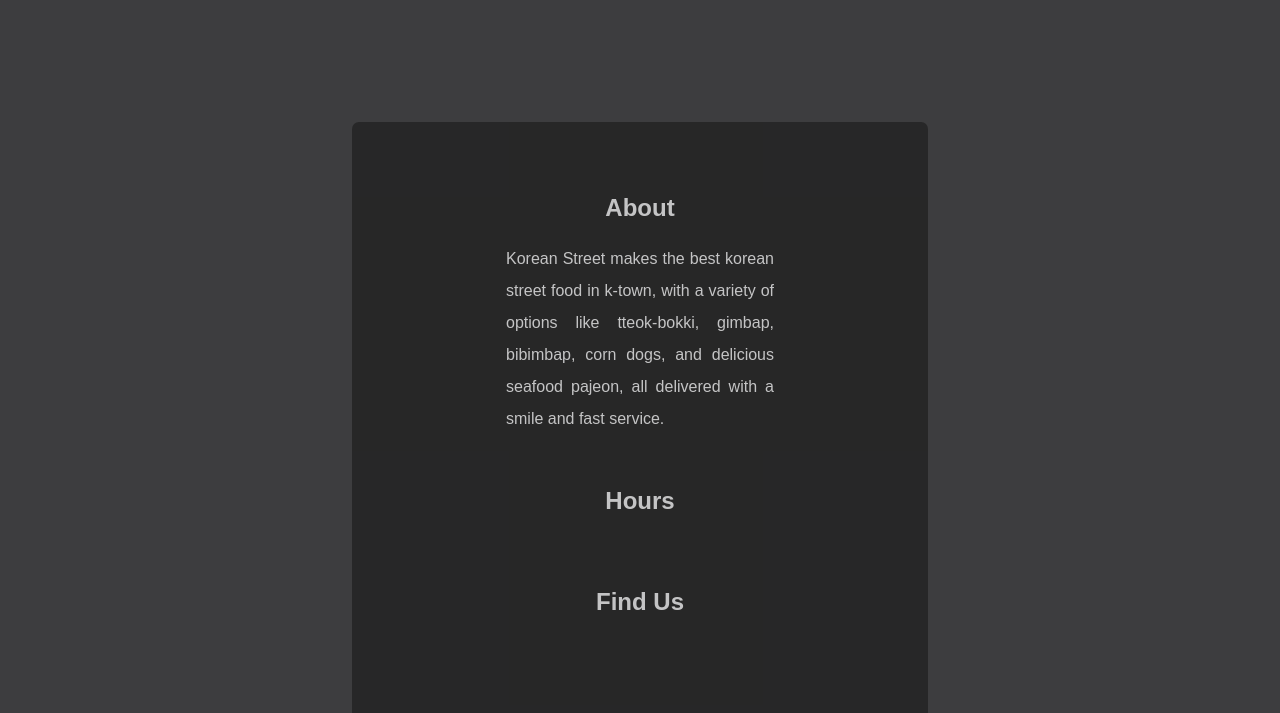
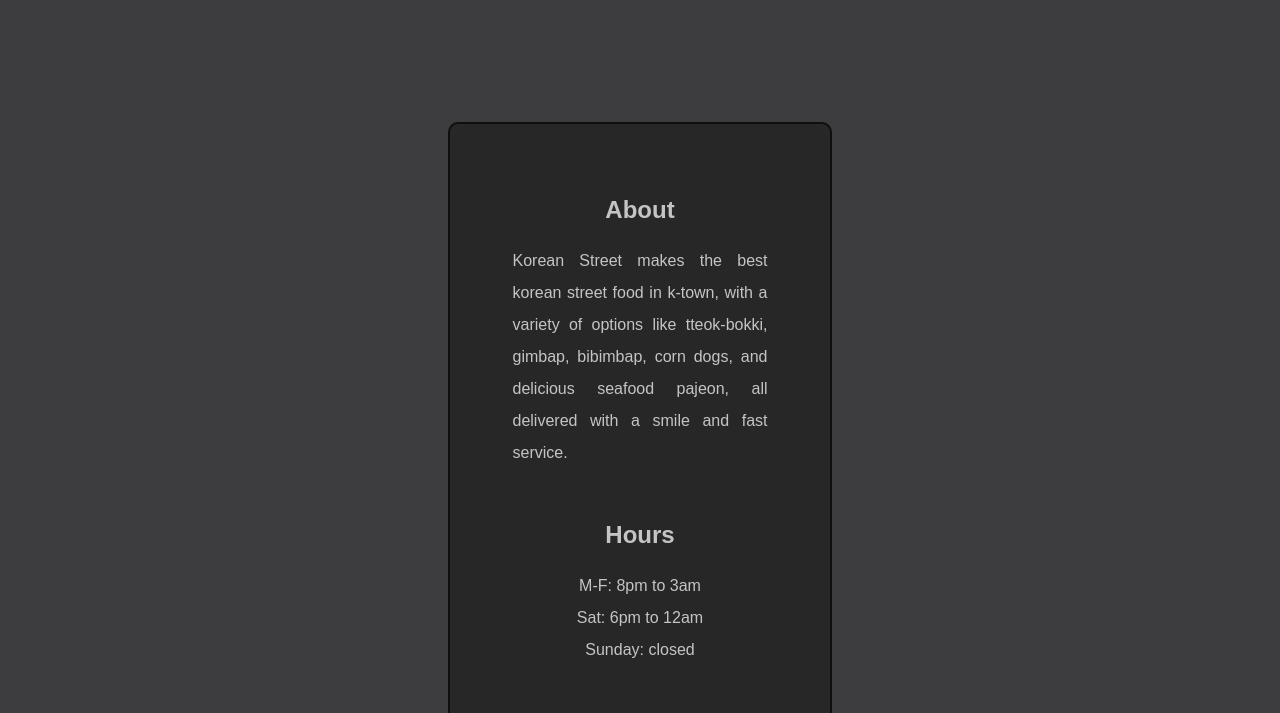
Before and after one commit to nathankim137311/restaurant-page, a plain HTML site: page index.html in a window 1280 px wide. Shown: the part 58-771 px from the top of the page. Drawn offline with Linux system fonts and the light colour scheme; files that its build step writes are made by us from their sources.

Commit message:
added text content to divs, and added black border around card

```diff
--- a/style.css
+++ b/style.css
@@ -167,14 +167,25 @@ main {
           align-items: center;
   background-color: #202020;
   color: #F2F2F2;
-  width: 45%;
+  width: 30%;
   height: 700px;
   padding: 20px;
-  border-radius: 7px;
+  border-radius: 10px;
+  border: 2px solid black;
 }
 
 .card-div {
-  width: 50%;
+  display: -webkit-box;
+  display: -ms-flexbox;
+  display: flex;
+  -webkit-box-align: center;
+      -ms-flex-align: center;
+          align-items: center;
+  -webkit-box-orient: vertical;
+  -webkit-box-direction: normal;
+      -ms-flex-direction: column;
+          flex-direction: column;
+  width: 75%;
 }
 
 .card-div p {
```
Also changed, not shown: main.js, 1 other file.
